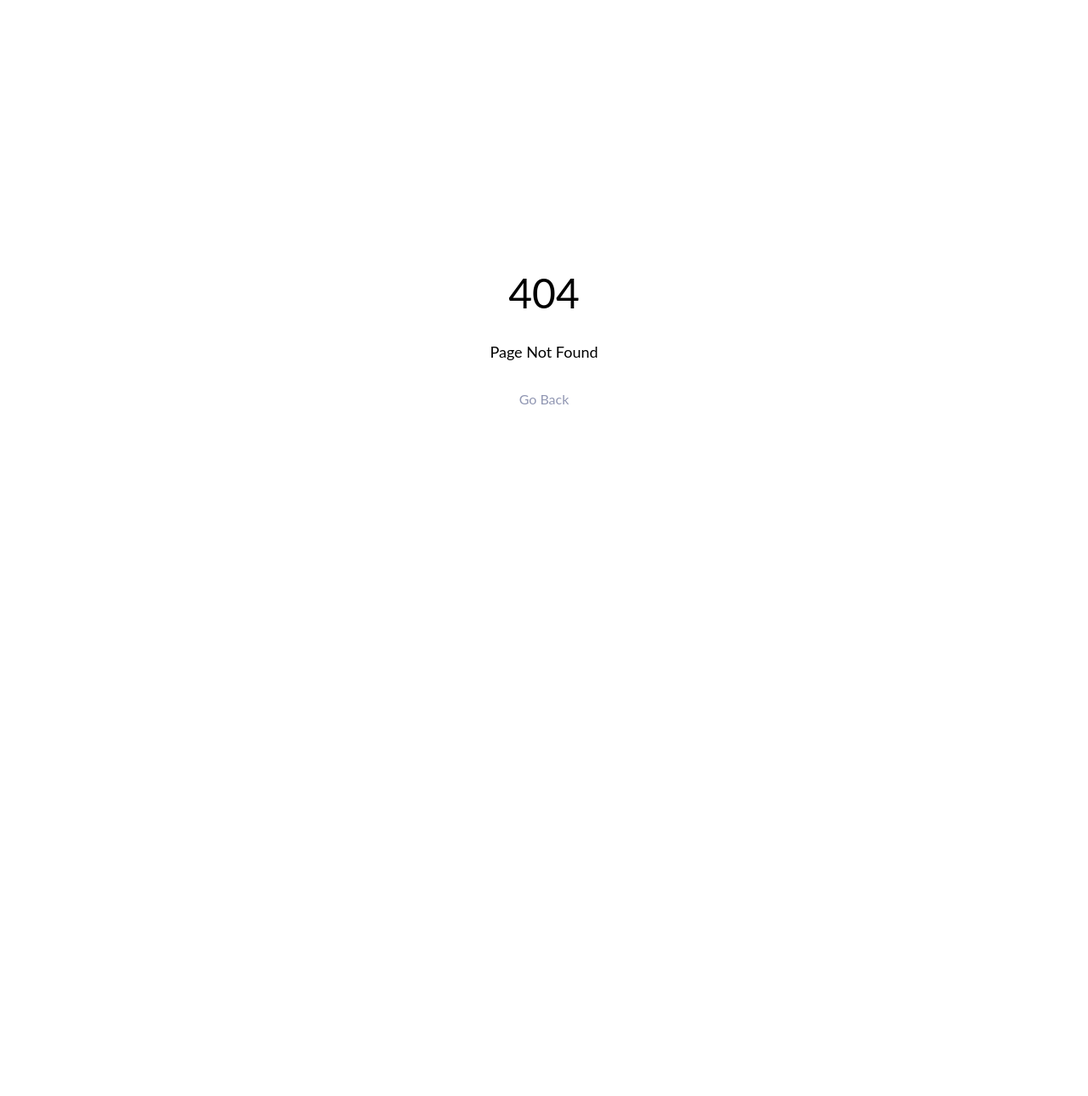
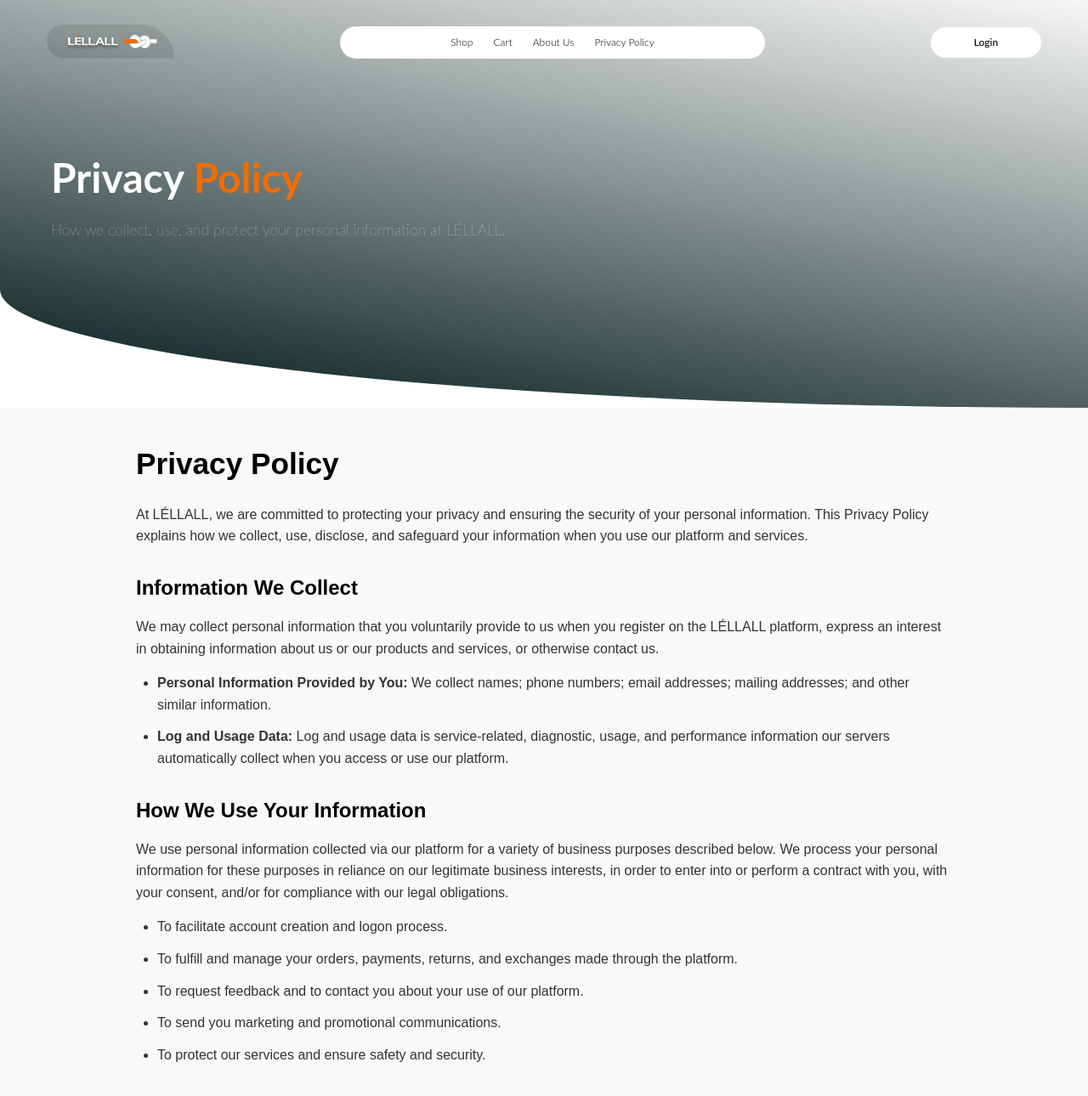
Before and after one commit to Lellall/lellall-business, a React (Vite) app: page /privacy-policy in a window 1280 px wide. Before the commit this address had no page. Shown: the top 1290 px of the page at 85% size. Before the commit the page ends 800 px from the top, so only its background shows below. Built offline with nearby package versions, Linux system fonts and the light colour scheme.

Commit message:
feat: implement and integrate new privacy policy page into navigation and footer

```diff
--- a/src/App.tsx
+++ b/src/App.tsx
@@ -33,6 +33,7 @@
 import VerificationPage from "./auth/success";
 import TermsAndConditions from "./modules/b2c-app/terms";
 import Inquiry from "./modules/b2c-app/inquiry";
+import PrivacyPolicy from "./modules/b2c-app/privacy-policy";
 
 const App = () => {
   // const { isAuthenticated } = useSelector(selectAuth);
@@ -192,6 +193,14 @@
                   }
                 />
                 <Route
+                  path="/privacy-policy"
+                  element={
+                    <>
+                      <PrivacyPolicy />
+                    </>
+                  }
+                />
+                <Route
                   path="/procurement"
                   element={
                     <>
--- a/src/modules/b2c-app/Footer.tsx
+++ b/src/modules/b2c-app/Footer.tsx
@@ -172,7 +172,7 @@
         <ul>
           <li><a onClick={() => { navigate("/terms") }}>Terms & Conditions</a></li>
           <li><a onClick={() => { navigate("/terms") }}>Refund & Cancellation</a></li>
-          <li><a onClick={() => { navigate("/terms") }}>Privacy Policy</a></li>
+          <li><a onClick={() => { navigate("/privacy-policy") }}>Privacy Policy</a></li>
         </ul>
       </FooterSection>
 
--- a/src/modules/b2c-app/components/navbar.tsx
+++ b/src/modules/b2c-app/components/navbar.tsx
@@ -276,11 +276,12 @@
           <NavItem color={color}>
             <a onClick={() => { navigate("/about-us"); setIsOpen(false); }}>About Us</a>
           </NavItem>
+          <NavItem color={color}>
+            <a onClick={() => { navigate("/privacy-policy"); setIsOpen(false); }}>Privacy Policy</a>
+          </NavItem>
           {isAuthenticated ? (
             <>
-              <NavItem color={color}>
-                <a onClick={() => { navigate("/terms"); setIsOpen(false); }}>Privacy & Policy</a>
-              </NavItem>
+
               <NavItem color={color}>
                 <a onClick={() => { navigate("/procurement"); setIsOpen(false); }}>Procurement</a>
               </NavItem>
--- /dev/null
+++ b/src/modules/b2c-app/privacy-policy.tsx
@@ -0,0 +1,310 @@
+import React from 'react';
+import styled from 'styled-components';
+import Navbar from './components/navbar';
+import FooterComponent from './Footer';
+
+// Styled component for the hero section
+const HeroSection = styled.section`
+  width: 100%;
+  height: 60vh;
+  background: linear-gradient(191deg, rgba(247, 247, 247, 1) 0%, rgba(0, 24, 24, 1) 98%);
+  display: flex;
+  flex-direction: column;
+  justify-content: flex-start;
+  align-items: center;
+  color: white;
+  text-align: center;
+  margin: 0;
+  padding: 0;
+  position: relative;
+  box-sizing: border-box;
+  border-radius: 0% 100% 0% 100% / 71% 0% 100% 29%;
+  overflow: hidden;
+
+  @media (max-width: 768px) {
+    height: 50vh;
+  }
+
+  @media (max-width: 480px) {
+    height: 40vh;
+  }
+`;
+
+const ContentWrapper = styled.div`
+  position: relative;
+  z-index: 2;
+  display: flex;
+  flex-direction: column;
+  align-items: flex-start;
+  max-width: 1200px;
+  width: 100%;
+  padding: 0 20px;
+  margin-top: clamp(40px, 8vw, 80px);
+
+  @media (max-width: 1024px) {
+    padding: 0 25px;
+    margin-top: clamp(30px, 7vw, 60px);
+  }
+
+  @media (max-width: 768px) {
+    padding: 0 55px;
+    margin-top: clamp(20px, 6vw, 50px);
+  }
+
+  @media (max-width: 480px) {
+    margin-top: clamp(15px, 5vw, 40px);
+    padding: 0 30px;
+  }
+`;
+
+const Heading = styled.h1`
+  font-size: 3rem;
+  font-weight: bold;
+  margin: 0;
+  line-height: 1.2;
+  text-align: left;
+
+  span {
+    color: #F06D06;
+  }
+
+  @media (max-width: 1024px) {
+    font-size: 2.5rem;
+    line-height: 1.3;
+  }
+
+  @media (max-width: 768px) {
+    font-size: 2rem;
+    line-height: 1.4;
+  }
+
+  @media (max-width: 480px) {
+    font-size: 1.6rem;
+  }
+`;
+
+const Subheading = styled.p`
+  font-size: 1.1rem;
+  margin: 20px 0;
+  text-align: left;
+  color: #EDE9FE;
+  font-weight: 200;
+
+  @media (max-width: 1024px) {
+    font-size: 1rem;
+    margin: 18px 0;
+  }
+
+  @media (max-width: 768px) {
+    font-size: 0.9rem;
+    margin: 15px 0;
+  }
+
+  @media (max-width: 480px) {
+    font-size: 0.85rem;
+    margin: 12px 0;
+  }
+`;
+
+const MainContent = styled.main`
+  scroll-behavior: smooth;
+  position: relative;
+  min-height: 100vh;
+  background: #f9f9f9;
+`;
+
+const LegalContainer = styled.div`
+  max-width: 1000px;
+  margin: 0 auto;
+  padding: 40px 20px;
+  font-family: 'Arial', sans-serif;
+  color: #333;
+
+  @media (max-width: 768px) {
+    padding: 30px 15px;
+  }
+
+  @media (max-width: 480px) {
+    padding: 20px 10px;
+  }
+`;
+
+const LegalHeading = styled.h1`
+  font-size: 2.2rem;
+  font-weight: bold;
+  margin-bottom: 20px;
+  color: #000;
+
+  @media (max-width: 768px) {
+    font-size: 1.8rem;
+  }
+
+  @media (max-width: 480px) {
+    font-size: 1.5rem;
+  }
+`;
+
+const LegalSubHeading = styled.h2`
+  font-size: 1.5rem;
+  font-weight: 600;
+  margin: 30px 0 15px;
+  color: #000;
+
+  @media (max-width: 768px) {
+    font-size: 1.3rem;
+  }
+
+  @media (max-width: 480px) {
+    font-size: 1.1rem;
+  }
+`;
+
+const LegalList = styled.ul`
+  list-style-type: disc;
+  margin-left: 25px;
+  margin-bottom: 20px;
+
+  @media (max-width: 768px) {
+    margin-left: 20px;
+  }
+`;
+
+const LegalListItem = styled.li`
+  margin-bottom: 12px;
+  font-size: 1rem;
+  line-height: 1.6;
+
+  @media (max-width: 768px) {
+    font-size: 0.95rem;
+  }
+
+  @media (max-width: 480px) {
+    font-size: 0.9rem;
+  }
+`;
+
+const LegalParagraph = styled.p`
+  font-size: 1rem;
+  line-height: 1.6;
+  margin-bottom: 15px;
+
+  @media (max-width: 768px) {
+    font-size: 0.95rem;
+  }
+
+  @media (max-width: 480px) {
+    font-size: 0.9rem;
+  }
+`;
+
+const LegalLink = styled.a`
+  color: #F06D06;
+  text-decoration: none;
+  &:hover {
+    text-decoration: underline;
+  }
+`;
+
+const Copyright = styled.div`
+  text-align: center;
+  font-size: 0.9rem;
+  color: #666;
+  margin-top: 40px;
+  padding-top: 20px;
+  border-top: 1px solid #ddd;
+
+  @media (max-width: 768px) {
+    font-size: 0.85rem;
+  }
+`;
+
+const PrivacyPolicy = () => {
+  const copyright = `© All Rights Reserved. ${new Date().getFullYear()}, Lellall Technologies Limited`;
+
+  return (
+    <div>
+      <HeroSection>
+        <Navbar
+          color="#000000"
+          background="white"
+          boxShadow="box-shadow: -1px 2px 5px -21px rgba(0,0,0,0.75);"
+          width="500px"
+          padding="10px"
+          borderRadius="50px"
+        />
+        <ContentWrapper>
+          <Heading>
+            Privacy <span>Policy</span>
+          </Heading>
+          <Subheading>
+            How we collect, use, and protect your personal information at LÉLLALL.
+          </Subheading>
+        </ContentWrapper>
+      </HeroSection>
+      <MainContent>
+        <LegalContainer>
+          <LegalHeading>Privacy Policy</LegalHeading>
+          <LegalParagraph>
+            At LÉLLALL, we are committed to protecting your privacy and ensuring the security of your personal information. This Privacy Policy explains how we collect, use, disclose, and safeguard your information when you use our platform and services.
+          </LegalParagraph>
+
+          <LegalSubHeading>Information We Collect</LegalSubHeading>
+          <LegalParagraph>
+            We may collect personal information that you voluntarily provide to us when you register on the LÉLLALL platform, express an interest in obtaining information about us or our products and services, or otherwise contact us.
+          </LegalParagraph>
+          <LegalList>
+            <LegalListItem><strong>Personal Information Provided by You:</strong> We collect names; phone numbers; email addresses; mailing addresses; and other similar information.</LegalListItem>
+            <LegalListItem><strong>Log and Usage Data:</strong> Log and usage data is service-related, diagnostic, usage, and performance information our servers automatically collect when you access or use our platform.</LegalListItem>
+          </LegalList>
+
+
+          <LegalSubHeading>How We Use Your Information</LegalSubHeading>
+          <LegalParagraph>
+            We use personal information collected via our platform for a variety of business purposes described below. We process your personal information for these purposes in reliance on our legitimate business interests, in order to enter into or perform a contract with you, with your consent, and/or for compliance with our legal obligations.
+          </LegalParagraph>
+          <LegalList>
+            <LegalListItem>To facilitate account creation and logon process.</LegalListItem>
+            <LegalListItem>To fulfill and manage your orders, payments, returns, and exchanges made through the platform.</LegalListItem>
+            <LegalListItem>To request feedback and to contact you about your use of our platform.</LegalListItem>
+            <LegalListItem>To send you marketing and promotional communications.</LegalListItem>
+            <LegalListItem>To protect our services and ensure safety and security.</LegalListItem>
+          </LegalList>
+
+          <LegalSubHeading>Will Your Information Be Shared With Anyone?</LegalSubHeading>
+          <LegalParagraph>
+            We only share information with your consent, to comply with laws, to provide you with services, to protect your rights, or to fulfill business obligations.
+          </LegalParagraph>
+          <LegalList>
+            <LegalListItem><strong>Vendors and Delivery Partners:</strong> We may share your information with our registered vendors and delivery personnel to fulfill your orders effectively.</LegalListItem>
+            <LegalListItem><strong>Legal Obligations:</strong> We may disclose your information where we are legally required to do so in order to comply with applicable law, governmental requests, a judicial proceeding, court order, or legal process.</LegalListItem>
+          </LegalList>
+
+          <LegalSubHeading>How Long Do We Keep Your Information?</LegalSubHeading>
+          <LegalParagraph>
+            We will only keep your personal information for as long as it is necessary for the purposes set out in this privacy notice, unless a longer retention period is required or permitted by law (such as tax, accounting or other legal requirements).
+          </LegalParagraph>
+
+          <LegalSubHeading>How Do We Keep Your Information Safe?</LegalSubHeading>
+          <LegalParagraph>
+            We have implemented appropriate technical and organizational security measures designed to protect the security of any personal information we process. However, despite our safeguards and efforts to secure your information, no electronic transmission over the Internet or information storage technology can be guaranteed to be 100% secure.
+          </LegalParagraph>
+
+          <LegalSubHeading>Changes to This Privacy Notice</LegalSubHeading>
+          <LegalParagraph>
+            We may update this privacy notice from time to time. The updated version will be indicated by an updated "Revised" date and the updated version will be effective as soon as it is accessible. We encourage you to review this privacy notice frequently to be informed of how we are protecting your information.
+          </LegalParagraph>
+
+          <LegalSubHeading>Contact Us</LegalSubHeading>
+          <LegalParagraph>
+            If you have questions or comments about this notice, you may email us at <LegalLink href="mailto:support@lellall.com">support@lellall.com</LegalLink>.
+          </LegalParagraph>
+
+          <Copyright>{copyright}</Copyright>
+        </LegalContainer>
+        <FooterComponent />
+      </MainContent>
+    </div>
+  );
+};
+
+export default PrivacyPolicy;
```
